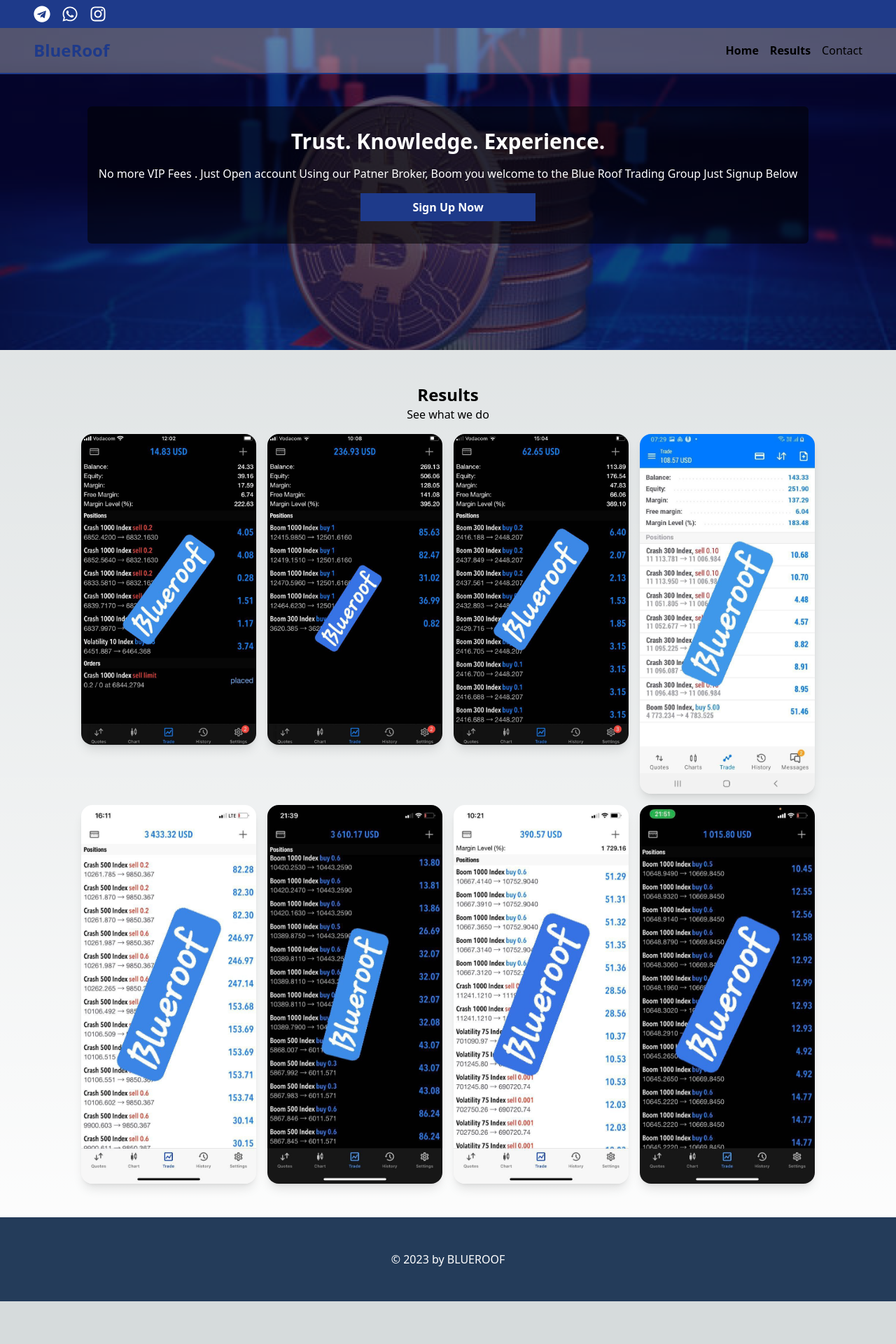
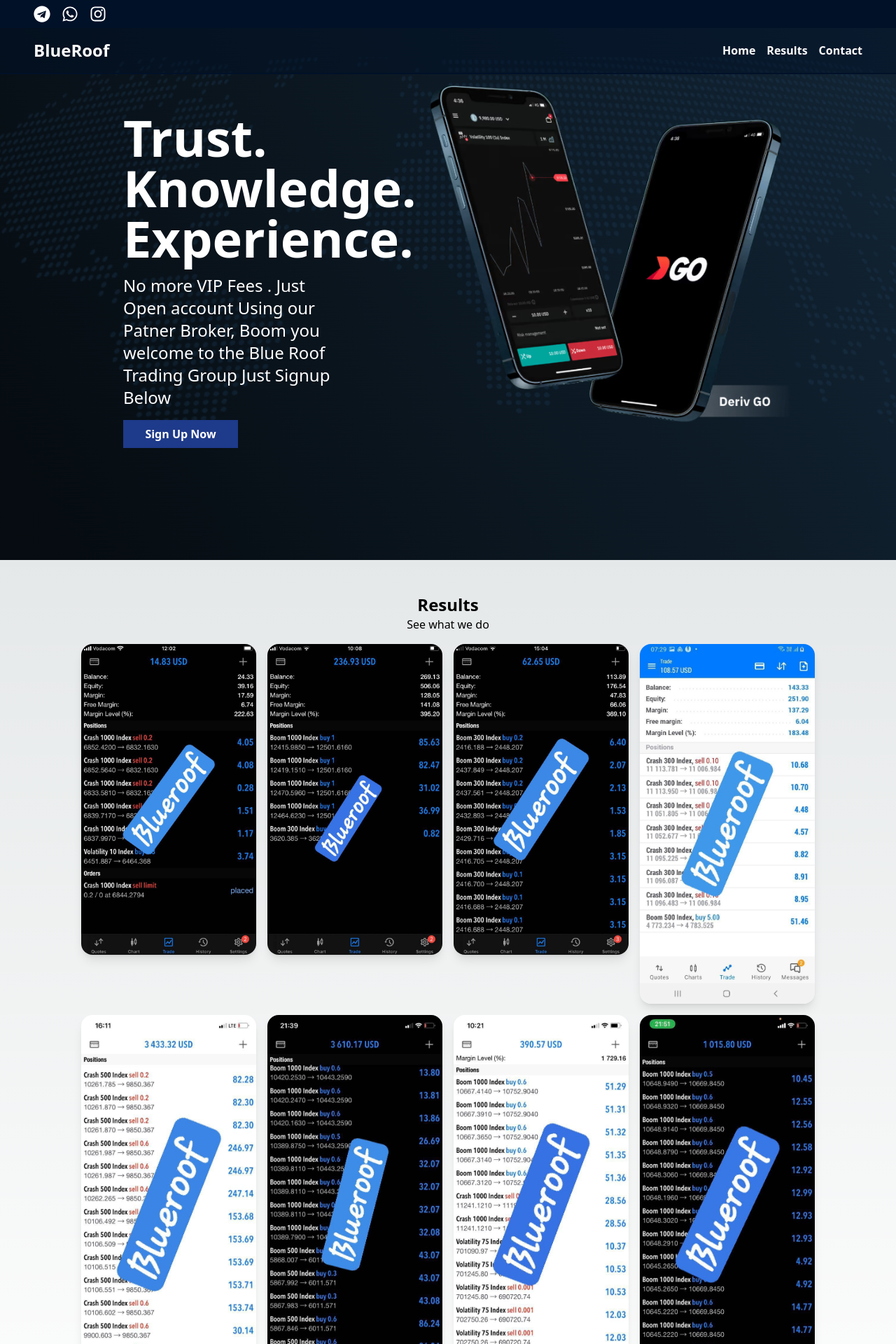
Before and after one commit to codesleyah/blueroof, a Next.js app: page / in a window 1280 px wide. Shown: the top 1920 px of the page at 70% size. Before the commit the page ends 1859 px from the top, so only its background shows below. Built offline with nearby package versions, Linux system fonts and the light colour scheme.

Commit message:
feat: new design with derive background

```diff
--- a/components/banner/Banner.tsx
+++ b/components/banner/Banner.tsx
@@ -4,8 +4,7 @@
   return (
     <div
       id="home"
-      className="flex flex-col items-center justify-center w-screen bg-center bg-cover bg-hero bg-blend-darken"
-      style={{ height: 500 }}
+      className="flex flex-col items-center justify-center w-screen bg-center bg-cover bg-hero bg-blend-darken h-screen"
     >
       <BannerText />
     </div>
--- a/components/banner/BannerText.tsx
+++ b/components/banner/BannerText.tsx
@@ -7,18 +7,18 @@
   return (
     <div className="flex flex-col items-center justify-center w-full h-full px-8 py-4">
       <div
-        className="flex flex-col items-center justify-center gap-4 px-4 py-8 text-white rounded-md"
-        style={{ backgroundColor: "#0000008e" }}
+        className="grid grid-cols-2 items-center  gap-4 px-4 py-8 text-white "
       >
-        <text className="font-sans text-3xl font-bold">
+        <div className="flex flex-col  col-span-2 md:col-span-1 md:px-32 justify-start gap-4">
+        <text className="font-sans text-3xl md:text-7xl font-bold ">
           Trust. Knowledge. Experience.
         </text>
-        <text className="items-center justify-center font-sans text-base">
+        <text className="items-center  md:text-2xl font-sans text-xl">
           No more VIP Fees . Just Open account Using our Patner Broker, Boom you
           welcome to the Blue Roof Trading Group Just Signup Below
         </text>
-        <div className="w-full flex items-center justify-center sm:w-1/4">
-          <Button
+       <div className=" md:w-1/2">
+       <Button
             text="Sign Up Now"
             onClick={() => {
               router.push(
@@ -26,7 +26,9 @@
               );
             }}
           />
+       </div>
         </div>
+
       </div>
     </div>
   );
--- a/components/header/MobileNavbar.tsx
+++ b/components/header/MobileNavbar.tsx
@@ -2,14 +2,14 @@
 
 export default function MobileNavbar() {
   return (
-    <div className="flex sm:hidden items-center justify-around gap-4 h-12 border-t-2 border-blue-900  fixed  bottom-0 w-full z-50 bg-transparent-white">
+    <div className="flex sm:hidden items-center justify-around gap-4 h-12 border-t-2 border-regal-blue fixed  bottom-0 w-full z-50 bg-transparent-white text-white">
       <Link href="#home" className="font-sans text-base font-semibold">
         Home
       </Link>
       <Link href="#results" className="font-sans text-base font-semibold">
         Results
       </Link>
-      <Link href="https://t.me/volatilityplus">Contact</Link>
+      <Link href="https://t.me/volatilityplus" className="font-sans text-base font-semibold">Contact</Link>
     </div>
   );
 }
--- a/components/header/Navbar.tsx
+++ b/components/header/Navbar.tsx
@@ -2,18 +2,18 @@
 
 export default function Navbar() {
   return (
-    <div className="sticky top-0 flex items-center justify-center md:justify-between px-12 py-4 w-full bg-transparent-white z-50 border-b-2 border-blue-900">
+    <div className="sticky top-0 flex items-center justify-center md:justify-between px-12 py-4 w-full bg-transparent-white z-50 border-b-2 border-regal-blue">
       <div>
-        <p className="font-sans text-2xl font-bold text-blue-900">BlueRoof</p>
+        <p className="font-sans text-2xl font-bold text-white">BlueRoof</p>
       </div>
-      <div className="hidden sm:flex items-center justify-center gap-4">
+      <div className="hidden sm:flex items-center justify-center gap-4 text-white">
         <Link href="#home" className="font-sans text-base font-semibold">
           Home
         </Link>
         <Link href="#results" className="font-sans text-base font-semibold">
           Results
         </Link>
-        <Link href="https://t.me/volatilityplus">Contact</Link>
+        <Link href="https://t.me/volatilityplus" className="font-sans text-base font-semibold">Contact</Link>
       </div>
     </div>
   );
--- a/components/header/Topbar.tsx
+++ b/components/header/Topbar.tsx
@@ -3,7 +3,7 @@
 
 export default function Topbar() {
   return (
-    <div className="flex items-center justify-between h-10 px-12 bg-blue-900">
+    <div className="flex items-center justify-between h-10 px-12 bg-regal-blue">
       <div className="flex items-center justify-center gap-4">
         <Link href="https://t.me/volatilityplus">
           <FaTelegram className="text-2xl text-white" />
--- a/tailwind.config.js
+++ b/tailwind.config.js
@@ -7,11 +7,11 @@
   theme: {
     extend: {
       colors: {
-        "regal-blue": "#243c5a",
-        "transparent-white": "rgba(255, 255, 255, 0.3)",
+        "regal-blue": "#001128",
+        "transparent-white": "#0011287d",
       },
       backgroundImage: {
-        hero: "url('/images/gg.png')",
+        hero: "url('/images/blueroofbg.png')",
       },
     },
   },
```
Also changed, not shown: public/images/blueroofbg.png (added).
